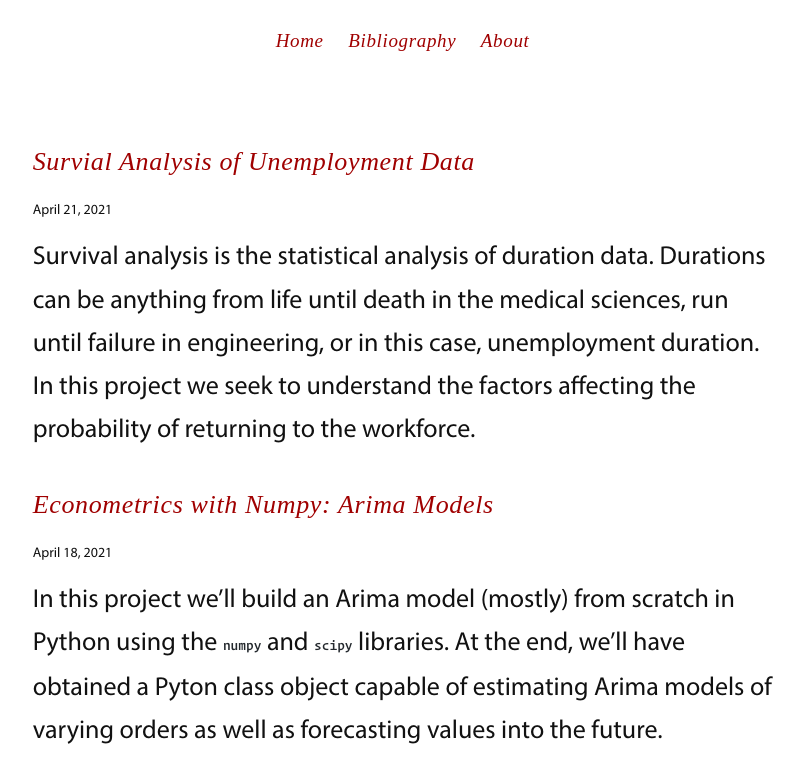
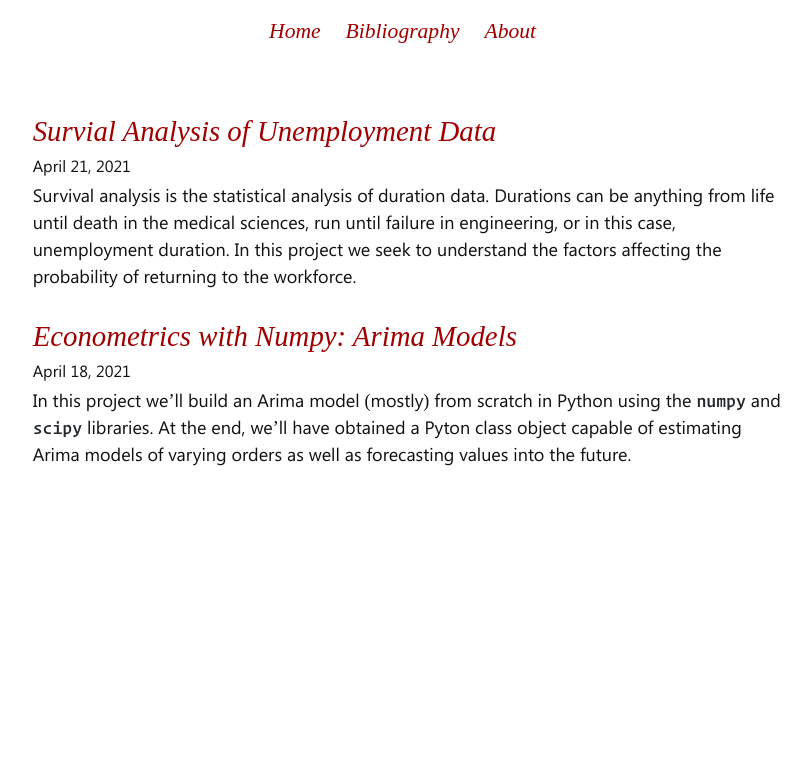
Before and after one commit to mhoirup/mhoirup.github.io, a Jekyll site: the page built from index.html, in a window 1280 px wide. Shown: the top 783 px of the page, without its empty margins (239-1050 px from the left). Built offline with Jekyll 4.4.1, drawn with Linux system fonts in a browser that asks for light colours.

Commit message:
adjust font sizes

```diff
--- a/_sass/_fonts.scss
+++ b/_sass/_fonts.scss
@@ -1,4 +1,32 @@
 @charset "UTF-8";
+
+@font-face {
+  font-family: SegoeUI;
+  src: url("../fonts/SegoeUI-Regular.ttf") format('truetype');
+  font-weight: normal;
+  font-style: normal;
+}
+
+@font-face {
+  font-family: SegoeUI;
+  src: url("../fonts/SegoeUI-Italic.ttf") format('truetype');
+  font-weight: normal;
+  font-style: italic;
+}
+
+@font-face {
+  font-family: SegoeUI;
+  src: url("../fonts/SegoeUI-Bold.ttf") format('truetype');
+  font-weight: bold;
+  font-style: normal;
+}
+
+@font-face {
+  font-family: SegoeUI;
+  src: url("../fonts/SegoeUI-Bold-Italc.ttf") format('truetype');
+  font-weight: bold;
+  font-style: italic;
+}
 
 @font-face {
   font-family: MinionPro;
--- a/css/tufte.scss
+++ b/css/tufte.scss
@@ -23,30 +23,27 @@ html, body {
 
 html {
     text-align: baseline;
-    font-size: 1.35em;
+    font-size: 13.5pt;
     -webkit-font-smoothing: antialiased;
     -moz-osx-font-smoothing: grayscale;
 }
 
-// @media screen and (min-width: 800px){ html{ font-size: 12px;} }
-// @media screen and (min-width: 900px){ html{ font-size: 13px;} }
-// @media screen and (min-width: 1000px){ html{ font-size: 14px;} }
-// @media screen and (min-width: 1100px){ html{ font-size: 15px; } }
-// @media screen and (min-width: 1200px){ html{ font-size: 16px; } }
-// @media screen and (min-width: 1300px){ html{ font-size: 17px; } }
-
-// p, ol, ul { font-size: 1.4rem; }
 
 body {
     width: 85%;
     margin-left: auto;
     margin-right: auto;
     padding-left: 13%;
-    font-family: Myriad;
+    font-family: SegoeUI;
     background-color: $bg-color;
     color: $text-color;
     max-width: 1400px;
     counter-reset: sidenote-counter;
+    line-height: 0.0;
+}
+
+p, a {
+    font-size: 1rem;
 }
 
 
@@ -54,34 +51,34 @@ h1 {
     font-weight: 200;
     font-family: Minion;
     font-weight: normal;
-    font-style: italic;
+    // font-style: italic;
     margin-top: 2.5rem;
     margin-top: 1.5cm;
     margin-bottom: 1.568rem;
-    font-size: 2.5rem;
+    font-size: 1.8rem;
     line-height: 0.784;
 }
 
 h2, h3 {
     font-family: Minion;
     font-weight: normal;
-    font-style: italic;
-    margin-top: 1.966666666666667rem;
+    // font-style: italic;
+    margin-top: 3rem;
     margin-bottom: -0.5rem;
 }
 
-
 h2 {
-    font-size: 2.00rem;
+    font-size: 1.4rem;
     line-height: 0.933333333333333;
 }
 
 h3 {
-    font-size: 1.7rem;
+    font-size: 1.2rem;
     line-height: 1.08888888888889; }
 
 .MathJax_Display {
-    font-size: 1.4rem !important;
+    // HTML-CSS mathjax processer
+    font-size: 1.1rem !important;
     text-align: left !important;
     color: #000000 !important;
     margin-left: 1.5cm !important;
@@ -90,23 +87,18 @@ h3 {
 }
 
 .MathJax_CHTML {
+    // CommonHTML mathjax processer
     color: #000000 !important;
     font-weight: 500 !important;
-    font-size: 1.6rem !important;
-}
-
-.MathJax_CHTML_Display  {
-    font-size: 3.5rem !important;
-    padding-left: 7% !important;
-    text-align: left !important;
+    font-size: 1.1rem !important;
 }
 
 a {
     color: $contrast-color;
     text-decoration: none;
-    font-family: Myriad;
-    letter-spacing: 0.03rem;
-    font-size: 1.4rem;
+    // font-family: Myriad;
+    // letter-spacing: 0.03rem;
+    // font-size: 1.4rem;
 }
 
 p > a, cite > a, span > a {
@@ -138,13 +130,8 @@ p .subtitle {
     line-height: 1.08888888888889;
 }
 
-
-// p, ol, ul {
-//     font-size: 1.4rem;
-// }
-
 p, li {
-    line-height: 2rem;
+    line-height: 1.5rem;
     margin-top: 1.4rem;
     padding-right: 2rem;
     vertical-align: baseline;
@@ -179,34 +166,38 @@ div.epigraph > blockquote > footer > cite {
 }
 /* end chapter epigraphs styles */
 
-blockquote p, blockquote footer{  width: 45%;
+blockquote p, blockquote footer {
+    width: 45%;
     padding-left: 2.5%;
-                                  padding-right: 2.5%;}
+    padding-right: 2.5%;
+}
 
-blockquote footer {  font-size: 1.1rem;
+blockquote footer {
+    font-size: 1.1rem;
     line-height: 1.78181818;
     margin-top: 1.78181818rem;
     margin-bottom: 1.78181818rem;
     text-align: right;
 }
 
-.sans {
-    font-family: $sans-font;
-    letter-spacing: .03em;
-}
+// .sans {
+//     font-family: $sans-font;
+//     letter-spacing: .03em;
+// }
 
 pre, pre code, p code, p pre code {
+    // Inline code
     font-family: OperatorMono;
-    font-size: 14px;
+    font-size: 1rem;
     // line-height: 1.71428571;
     margin-top: 1.71428571rem;
     color: $code-color;
 }
 
 pre code {
-    font-size: 12px;
-    line-height: 1.5;
-    // line-height: 1.71428571;
+    // Code blocks
+    font-size: 0.85rem;
+    line-height: 1.6;
     margin-top: 1.71428571rem;
     color: $code-color;
 }
@@ -222,16 +213,16 @@ h1 code, h2 code, h3 code {
 
 table.norulers {
     width: auto;
-    border-spacing: 0px;
-    margin-bottom: 0.5cm;
+    border-spacing: 0.1rem;
+    margin-bottom: 2rem;
+    margin-left: 2rem;
     margin-top: 0.5cm;
-    width: 53%;
     border-top: 0px solid $border-color;
     border-bottom: 0px solid $border-color;
 }
 
 table.norulers td {
-    font-size: 14.0px;
+    font-size: 0.9rem;
     border-bottom: 0px solid $border-color;
 }
 
@@ -252,8 +243,8 @@ table, table.booktabs {
 
 .booktabs th, th {
     border-bottom: 1px solid $border-color;
-    font-family: Myriad;
-    font-size: 14.5px;
+    font-family: SegoeUI;
+    font-size: 1rem;
     // font-style: italic;
     font-weight: normal;
     padding: 0.65ex 0.5em 0.5ex 0.5em;
@@ -261,12 +252,11 @@ table, table.booktabs {
 
 
 th, td {
-    // font-size: 19.0px;
     line-height: 1.71428571;
     padding-left: 1.0em;
     padding-right: 1.0em;
     border-bottom: 1px solid #ddd;
-    font-size: 14.0px;
+    font-size: 0.9rem;
 }
 
 th code, td code {
@@ -340,12 +330,15 @@ ul,ol { width: 45%;
 
 //li { padding: 0.5em 0; } //vertical padding on list items screws up vertical rhythym
 
-figure, figure img.maincolumn { max-width: 55%;
+figure, figure img.maincolumn {
+    max-width: 55%;
     -webkit-margin-start: 0;
     -webkit-margin-end: 0;
-         margin-bottom: 3em; }
+    margin-bottom: 3em;
+}
 
-figcaption { float: right;
+figcaption {
+    float: right;
     clear: right;
     margin-right: -50%;
     margin-top: 0;
@@ -354,9 +347,15 @@ figcaption { float: right;
     line-height: 1.6;
     vertical-align: baseline;
     position: relative;
-             max-width: 40%; }
+    max-width: 40%;
+}
 
-figure.fullwidth figcaption { float: left; margin-right: 0%; margin-left: 33%; max-width: 100%; }
+figure.fullwidth figcaption {
+    float: left;
+    margin-right: 0%;
+    margin-left: 33%;
+    max-width: 100%;
+}
 
 img { max-width: 100%; }
 
@@ -367,14 +366,17 @@ img { max-width: 100%; }
     width: 50%;
     margin-top: 0;
     margin-bottom: 1.96rem;
-    font-size: 12px;
-    // line-height: 1.96; //changed to bring line heights into rational pattern
+    font-size: 0.8rem;
     vertical-align: baseline;
     position: relative;
 }
 
+.marginnote code {
+    font-size: 0.8rem !important;
+}
+
 .marginnote a {
-    font-size: 1.15rem;
+    font-size: 0.8rem;
 }
 
 
@@ -434,21 +436,33 @@ label.sidenote-number { display: inline; }
 
 label.margin-toggle:not(.sidenote-number) { display: none; }
 
-@media (max-width: 760px) { label.margin-toggle:not(.sidenote-number) { display: inline; color: $contrast-color; }
-                            .sidenote, .marginnote { display: none; }
-                            .margin-toggle:checked + .sidenote,
-                            .margin-toggle:checked + .marginnote { display: block;
+@media (max-width: 760px) {
+    label.margin-toggle:not(.sidenote-number) {
+        display: inline;
+        color: $contrast-color;
+    }
+    .sidenote, .marginnote {
+        display: none;
+    }
+    .margin-toggle:checked + .sidenote, .margin-toggle:checked + .marginnote {
+        display: block;
         float: left;
         left: 1rem;
         clear: both;
         width: 95%;
         margin: 1rem 2.5%;
         vertical-align: baseline;
-                                                                   position: relative; }
-                            label { cursor: pointer; }
-                            pre, pre code, p code, p pre code { width: 90%;
-                                       padding: 0; }
-                            .table-caption { display: block;
+        position: relative;
+    }
+    label {
+        cursor: pointer;
+    }
+    pre, pre code, p code, p pre code {
+        width: 90%;
+        padding: 0;
+    }
+    .table-caption {
+        display: block;
         float: right;
         clear: both;
         width: 98%;
@@ -457,19 +471,33 @@ label.margin-toggle:not(.sidenote-number) { display: none; }
         margin-left: 1%;
         margin-right: 1%;
         vertical-align: baseline;
-                                             position: relative; }
-                            div.table-wrapper, table, table.booktabs { width: 85%; }
-                            div.table-wrapper { border-right: 1px solid #efefef; }
-                            img { max-width: 100%; }
-                            figcaption.maincolumn-figure, figure.fullwidth figcaption { float:none; text-align: center;}
-                            figure.fullwidth figcaption { margin-left: 0; }
+        position: relative;
+    }
+    div.table-wrapper, table, table.booktabs {
+        width: 85%;
+    }
+    div.table-wrapper {
+        border-right: 1px solid #efefef;
+    }
+    img {
+        max-width: 100%;
+    }
+    figcaption.maincolumn-figure, figure.fullwidth figcaption {
+        float:none;
+        text-align: center;
+    }
+    figure.fullwidth figcaption {
+        margin-left: 0;
+    }
+}
+
+figcaption.maincolumn-figure, figcaption.maincolumn-figure a, figcaption.maincolumn-figure code {
+    font-size: 0.8rem;
 }
 
 figcaption.maincolumn-figure code {
     font-family: OperatorMono;
 }
-
-
 
 /*--- End of Basic Layout stuff from tufte.css ---*/
 
@@ -477,8 +505,8 @@ figcaption.maincolumn-figure code {
     color: $contrast-color;
 }
 .smaller {
-    font-size: 14px;
-    font-family: Myriad;
+    font-size: 0.9rem;
+    font-family: SegoeUI;
     font-style: normal;
 }
 
@@ -497,10 +525,10 @@ figcaption.maincolumn-figure code {
     text-align:center;
 }
 .nav a {
-    margin-top: 20px;
+    margin-top: 1rem;
     display:inline-block;
     padding:10px;
-    font-size: 19px;
+    font-size: 1.2rem;
     font-family: Minion;
     font-style: italic;
 }
@@ -549,7 +577,7 @@ body.full-width {
 
 .full-width article p {
     width: 89%;
-    font-family: Myriad;
+    font-family: SegoeUI;
     font-style: normal;
 }
 
@@ -571,8 +599,7 @@ li.listing hr{
     // font-family: OperatorMono;
     font-family: Minion;
     font-style: italic;
-    font-weight: 100;
-    font-size: 26px;
+    font-size: 1.6rem;
 }
 
 li.listing {
```
Also changed, not shown: fonts/SegoeUI-Bold-Italic.ttf (added), fonts/SegoeUI-Bold.ttf (added), fonts/SegoeUI-Italic.ttf (added), fonts/SegoeUI-Regular.ttf (added). Lines whose indentation alone changed are shown as unchanged.
